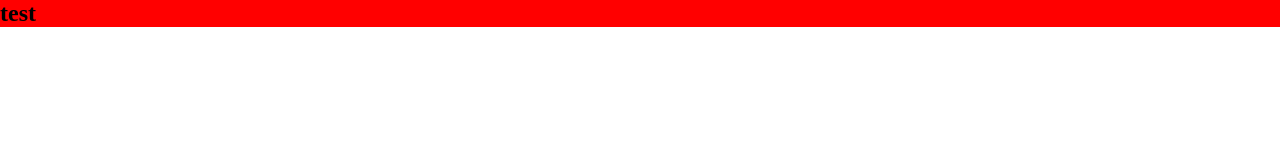
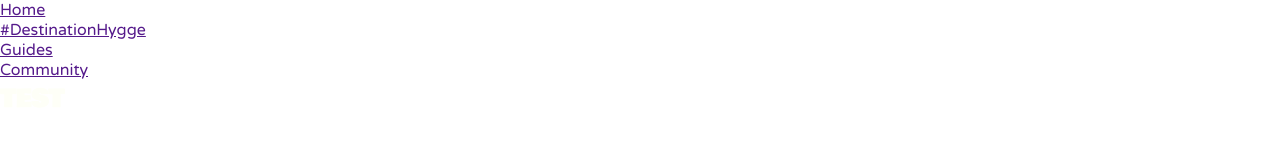
Before and after one commit to Henrylette/DestinationFyn, a plain HTML site: page index.html in a window 1280 px wide. Drawn offline with Linux system fonts and the light colour scheme.

Commit message:
Opsætning uden SASS

```diff
--- a/index.html
+++ b/index.html
@@ -5,13 +5,21 @@
     <meta name="viewport" content="width=device-width, initial-scale=1.0">
     <meta http-equiv="X-UA-Compatible" content="ie=edge">
     <title>#DestinationHygge</title>
-    <link rel="stylesheet" href="styles/style.css">
-</head>
+    <link rel="stylesheet" href="style.css">
+    <link href="https://fonts.googleapis.com/css?family=Bowlby+One&display=swap" rel="stylesheet">
+    <link href="https://fonts.googleapis.com/css?family=Varela+Round&display=swap" rel="stylesheet">
 <body>
-    <section class="test1">
+    <nav>
+        <ul>
+            <li><a href="">Home</a></li>
+            <li><a href="">#DestinationHygge</a></li>
+            <li><a href="">Guides</a></li>
+            <li><a href="">Community</a></li>
+        </ul>
+    </nav>
+    <section>
             <h1>test</h1>
     </section>
 
-
 </body>
 </html>
--- /dev/null
+++ b/style.css
@@ -0,0 +1,16 @@
+
+*{
+    margin:0;
+    padding: 0;
+    box-sizing: border-box;
+}
+
+body{
+   font-family: 'Varela Round', sans-serif;
+}
+
+h1{
+    font-family: 'Bowlby One', cursive;
+    color: #FEFFF7;
+    text-transform: uppercase;
+}
--- a/styles/_layout.scss
+++ /dev/null
@@ -1,3 +0,0 @@
-.test1{
-    @include section($test1Bg);
-}
--- a/styles/_mixins.scss
+++ /dev/null
@@ -1,3 +0,0 @@
-@mixin section ($test1bg){
-    background-color: $test1bg;
-}
--- a/styles/_reset.scss
+++ /dev/null
@@ -1,14 +0,0 @@
-body {
-    padding: 0;
-    margin: 0;
-}
-
-h1,
-h2,
-h3,
-h4,
-h5,
-h6 {
-    margin: 0;
-    padding: 0;
-}
--- a/styles/_vars.scss
+++ /dev/null
@@ -1,2 +0,0 @@
-
-$test1Bg: red;
--- a/styles/style.scss
+++ /dev/null
@@ -1,4 +0,0 @@
-@import "reset";
-@import "vars";
-@import "mixins";
-@import "layout";
```
Also changed, not shown: styles/style.css (deleted), 2 other files.
